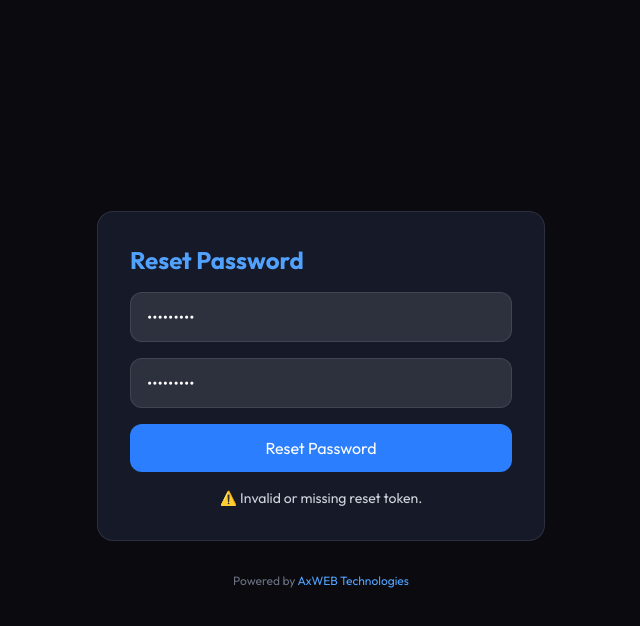
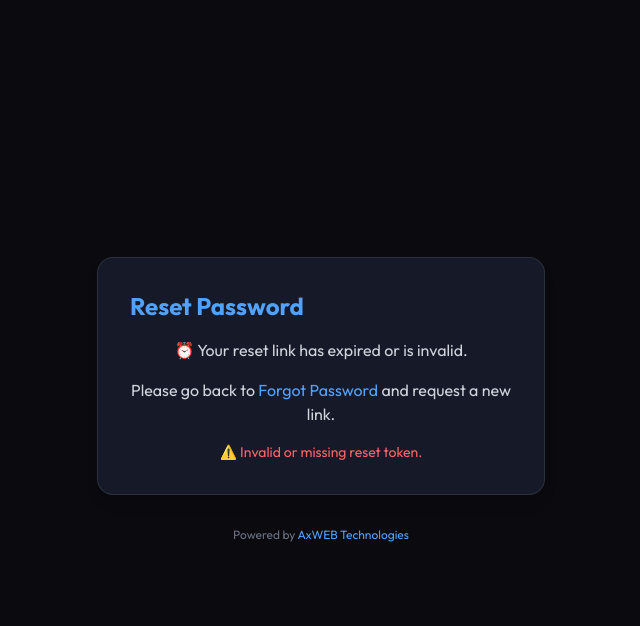
Before and after one commit to AxWEB-code/acadex, a Next.js app: page /reset-password in a window 1280 px wide. Both pictures are taken after typing "Sample123", "Sample123" into the empty fields and a click on the button "Reset Password". Shown: the top 626 px of the page, without its empty margins (319-959 px from the left). Built offline with nearby package versions, Linux system fonts and the light colour scheme; no server answers.

Commit message:
fedcsxaz

```diff
--- a/src/app/reset-password/page.tsx
+++ b/src/app/reset-password/page.tsx
@@ -1,22 +1,26 @@
 "use client";
 
-import { useState } from "react";
-import { useSearchParams } from "next/navigation";
+import { useState, useEffect, Suspense } from "react";
+import { useRouter, useSearchParams } from "next/navigation";
 import { API_BASE } from "@/lib/config";
 
-export default function ResetPasswordPage() {
+function ResetPasswordContent() {
   const [password, setPassword] = useState("");
   const [confirm, setConfirm] = useState("");
   const [message, setMessage] = useState("");
   const [loading, setLoading] = useState(false);
+  const [success, setSuccess] = useState(false);
+  const [expired, setExpired] = useState(false);
   const searchParams = useSearchParams();
   const token = searchParams.get("token");
+  const router = useRouter();
 
   const handleSubmit = async (e: React.FormEvent) => {
     e.preventDefault();
 
     if (!token) {
       setMessage("⚠️ Invalid or missing reset token.");
+      setExpired(true);
       return;
     }
     if (!password || password !== confirm) {
@@ -35,10 +39,18 @@ export default function ResetPasswordPage() {
       });
 
       const data = await res.json();
+
       if (res.ok) {
-        setMessage("✅ Password reset successfully! You can now log in.");
+        setSuccess(true);
+        setMessage("✅ Password reset successful! Redirecting to login...");
+      } else if (data.error?.toLowerCase().includes("expired")) {
+        setExpired(true);
+        setMessage("⏰ Reset link has expired. Please request a new one.");
+      } else if (data.error?.toLowerCase().includes("invalid")) {
+        setExpired(true);
+        setMessage("❌ Invalid reset token. Please request a new link.");
       } else {
-        setMessage(`❌ ${data.error || "Reset failed."}`);
+        setMessage(`❌ ${data.error || "Reset failed. Please try again."}`);
       }
     } catch {
       setMessage("🚫 Server unreachable. Try again later.");
@@ -47,36 +59,73 @@ export default function ResetPasswordPage() {
     }
   };
 
+  // 🔁 Redirect automatically after success
+  useEffect(() => {
+    if (success) {
+      const timer = setTimeout(() => {
+        router.push("/portal/login");
+      }, 3000);
+      return () => clearTimeout(timer);
+    }
+  }, [success, router]);
+
   return (
     <div className="min-h-screen flex flex-col items-center justify-center bg-[#0a0a0f] text-white p-6">
-      <div className="bg-[#181b2c]/90 p-8 rounded-2xl w-full max-w-md border border-white/10">
+      <div className="bg-[#181b2c]/90 p-8 rounded-2xl w-full max-w-md border border-white/10 shadow-lg">
         <h1 className="text-2xl font-bold text-blue-400 mb-4">Reset Password</h1>
+
+        {expired ? (
+          <div className="text-center text-gray-300 space-y-4">
+            <p>⏰ Your reset link has expired or is invalid.</p>
+            <p>
+              Please go back to{" "}
+              <a
+                href="/portal/login"
+                className="text-blue-400 hover:underline"
+              >
+                Forgot Password
+              </a>{" "}
+              and request a new link.
+            </p>
+          </div>
+        ) : (
           <form onSubmit={handleSubmit} className="space-y-4">
             <input
               type="password"
               placeholder="New Password"
               value={password}
               onChange={(e) => setPassword(e.target.value)}
-            className="w-full px-4 py-3 rounded-xl bg-white/10 border border-white/10"
+              className="w-full px-4 py-3 rounded-xl bg-white/10 border border-white/10 focus:ring-2 focus:ring-blue-500"
             />
             <input
               type="password"
               placeholder="Confirm Password"
               value={confirm}
               onChange={(e) => setConfirm(e.target.value)}
-            className="w-full px-4 py-3 rounded-xl bg-white/10 border border-white/10"
+              className="w-full px-4 py-3 rounded-xl bg-white/10 border border-white/10 focus:ring-2 focus:ring-blue-500"
             />
             <button
               type="submit"
               disabled={loading}
-            className="w-full py-3 rounded-xl bg-blue-500 hover:bg-blue-600"
+              className="w-full py-3 rounded-xl bg-blue-500 hover:bg-blue-600 transition disabled:opacity-50"
             >
               {loading ? "Updating..." : "Reset Password"}
             </button>
           </form>
+        )}
 
         {message && (
-          <p className="mt-4 text-center text-sm text-gray-300">{message}</p>
+          <p
+            className={`mt-4 text-center text-sm ${
+              success
+                ? "text-green-400"
+                : expired
+                ? "text-red-400"
+                : "text-gray-300"
+            }`}
+          >
+            {message}
+          </p>
         )}
       </div>
 
@@ -86,3 +135,18 @@ export default function ResetPasswordPage() {
     </div>
   );
 }
+
+export default function ResetPasswordPage() {
+  return (
+    <Suspense fallback={
+      <div className="min-h-screen flex items-center justify-center bg-[#0a0a0f] text-white">
+        <div className="text-center">
+          <div className="animate-spin rounded-full h-12 w-12 border-b-2 border-blue-500 mx-auto"></div>
+          <p className="mt-4 text-gray-400">Loading...</p>
+        </div>
+      </div>
+    }>
+      <ResetPasswordContent />
+    </Suspense>
+  );
+}
```
Lines whose indentation alone changed are shown as unchanged.
